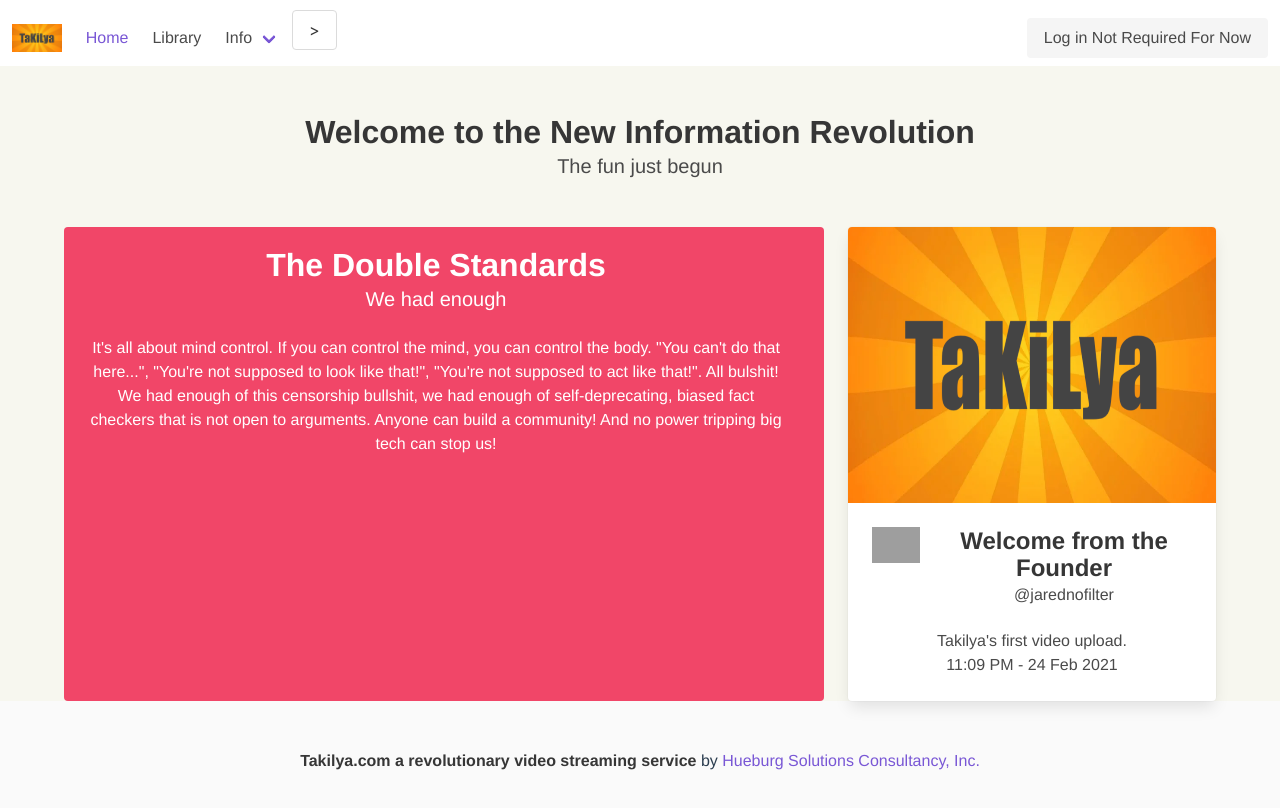
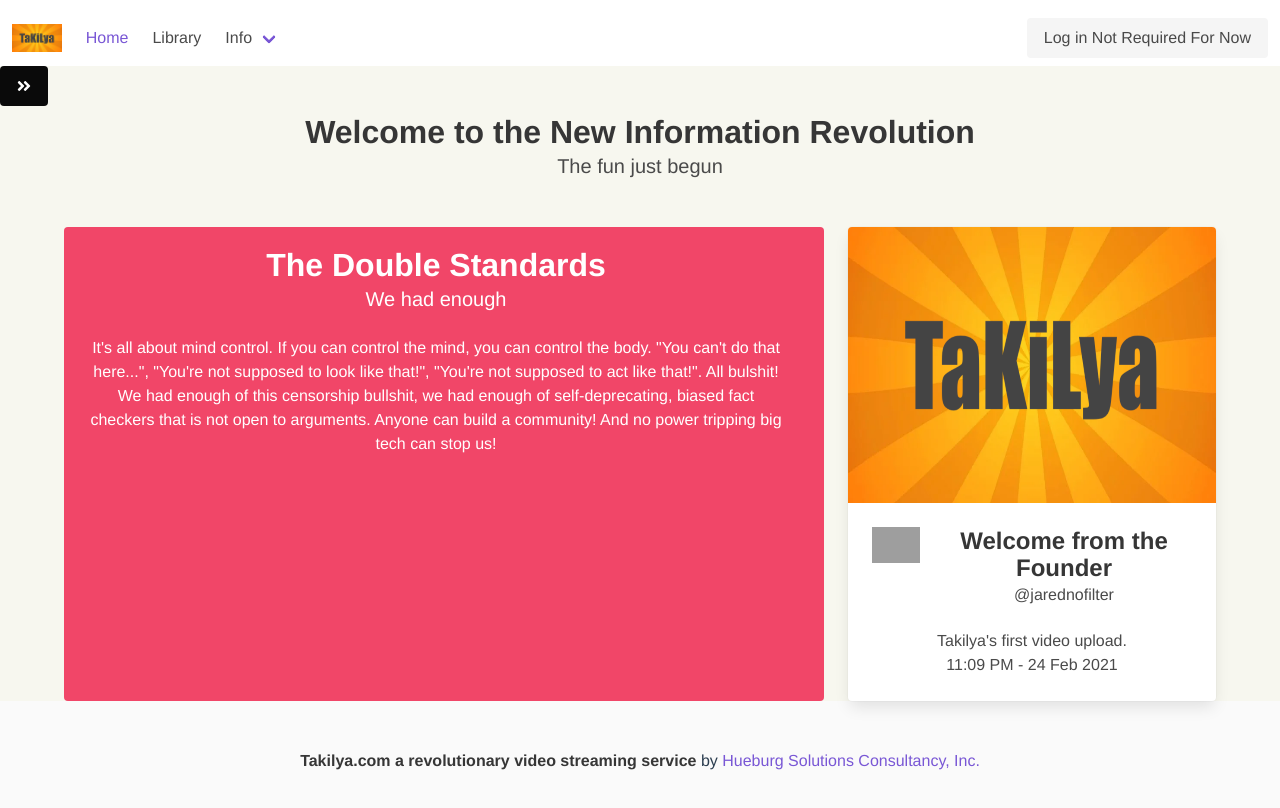
Before and after one commit to jared201/takilya-ph, a Vue app: page /watch in a window 1280 px wide. Shown: the top 808 px of the page. Built offline with nearby package versions, Linux system fonts and the light colour scheme; grey boxes are pictures that could not be loaded.

Commit message:
improved menu bar styling

```diff
--- a/package.json
+++ b/package.json
@@ -8,6 +8,9 @@
     "lint": "vue-cli-service lint"
   },
   "dependencies": {
+    "@fortawesome/fontawesome-svg-core": "^1.2.34",
+    "@fortawesome/free-solid-svg-icons": "^5.15.2",
+    "@fortawesome/vue-fontawesome": "^2.0.2",
     "body-parser": "^1.19.0",
     "buefy": "^0.9.4",
     "core-js": "^3.6.5",
--- a/src/App.vue
+++ b/src/App.vue
@@ -3,6 +3,7 @@
     <!-- <img alt="Vue logo" src="./assets/logo.png"> -->
     <!-- <HelloWorld msg="Welcome to Your Vue.js App"/> -->
     <NavBarHeader/>
+    <sidebar/>
     <router-view/>
     <nav-footer/>
   </div>
@@ -12,15 +13,17 @@
 //import HelloWorld from './components/HelloWorld.vue'
 import NavBarHeader from './components/NavBarHeader.vue'
 import NavFooter from './components/NavFooter.vue'
+import Sidebar from './components/Sidebar.vue'
 
 export default {
   name: 'App',
   components: {
     // HelloWorld,
     NavBarHeader,
-    NavFooter
+    NavFooter,
+    Sidebar
   },
-  title: 'OKRA'
+
 }
 </script>
 
--- a/src/components/MainBody.vue
+++ b/src/components/MainBody.vue
@@ -2,7 +2,6 @@
 <template>
     <div class="container" id="body">
         <hero/>
-
         <router-view/>
         <div class="tile">
 
--- a/src/components/NavBarHeader.vue
+++ b/src/components/NavBarHeader.vue
@@ -7,6 +7,7 @@
                     alt="Takilya"
                 >
             </b-navbar-item>
+
         </template>
         <template #start>
             <b-navbar-item><router-link to="/">
@@ -23,7 +24,7 @@
                     Contact
                 </b-navbar-item>
             </b-navbar-dropdown>
-            <sidebar/>
+
         </template>
 
         <template #end>
@@ -41,12 +42,12 @@
     </b-navbar>
 </template>
 <script>
-import Sidebar from './Sidebar.vue'
+
 
 export default {
   name: 'NavBarHeader',
   components: {
-      Sidebar
+
   },
   props: {
     msg: String
--- a/src/components/Sidebar.vue
+++ b/src/components/Sidebar.vue
@@ -67,12 +67,21 @@
         </div>
       </b-field>
     </div> -->
-    <b-button @click="open = true">></b-button>
+    <b-button class="button_float is-black" @click="open = true"><font-awesome-icon icon="angle-double-right" /></b-button>
   </section>
 </template>
 
 <script>
+import { library } from '@fortawesome/fontawesome-svg-core'
+import { faUserSecret , faAngleDoubleRight } from '@fortawesome/free-solid-svg-icons'
+import { FontAwesomeIcon } from '@fortawesome/vue-fontawesome'
+
+library.add(faUserSecret, faAngleDoubleRight)
+
 export default {
+  components: {
+    FontAwesomeIcon
+  },
   data() {
     return {
       open: false,
@@ -86,6 +95,10 @@
 </script>
 
 <style>
+.button_float {
+  float: left;
+  bottom:50%;
+}
 .p-1 {
   padding: 1em;
 }
--- a/src/main.js
+++ b/src/main.js
@@ -6,6 +6,12 @@
 import titleMixin from './mixins/titleMixin'
 import "./vee-validate"
 import router from "./router"
+import { library } from '@fortawesome/fontawesome-svg-core'
+import { faUserSecret , faAngleDoubleRight } from '@fortawesome/free-solid-svg-icons'
+import { FontAwesomeIcon } from '@fortawesome/vue-fontawesome'
+
+library.add(faUserSecret, faAngleDoubleRight)
+Vue.component('font-awesome-icon', FontAwesomeIcon)
 
 Vue.use(Buefy);
 Vue.mixin(titleMixin)
```
Also changed, not shown: 1 other file (tests, documents, lock files or other folders).
